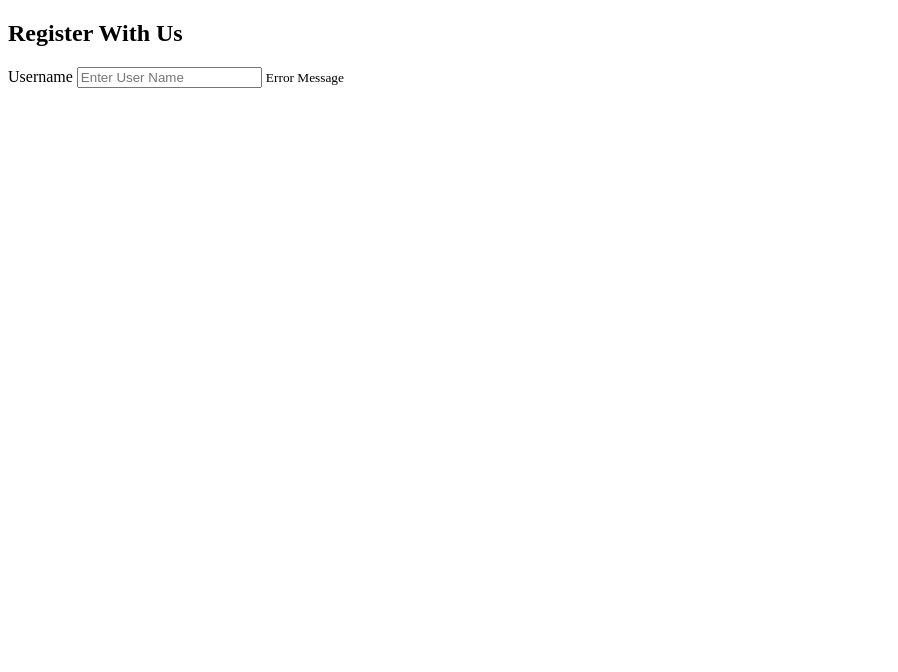
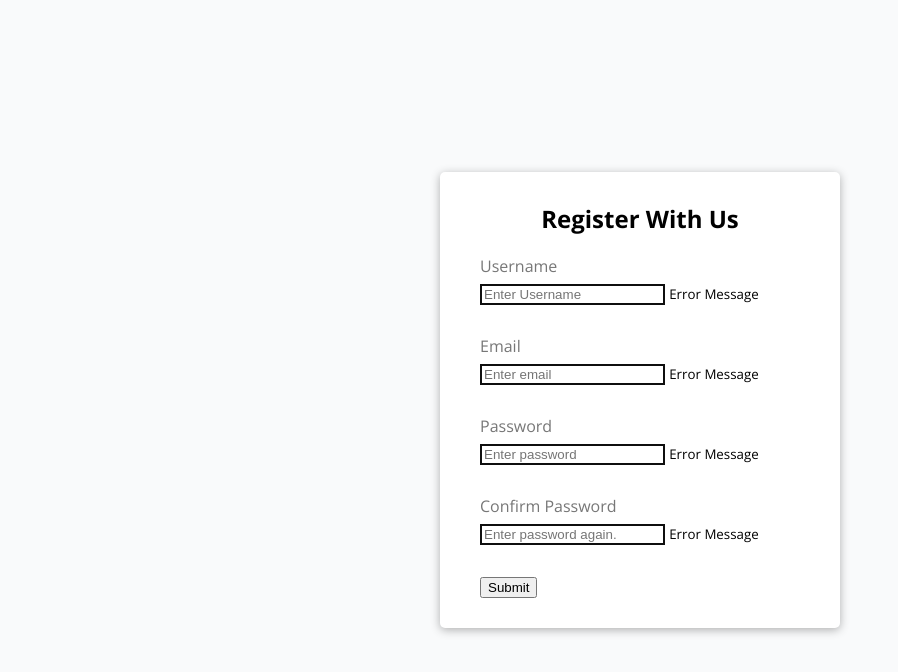
Before and after one commit to jordanoboyle/FormValidator, a plain HTML site: page index.html in a window 1280 px wide. Shown: the whole page, without its empty margins (0-898 px from the left). Drawn offline with nearby package versions, Linux system fonts and the light colour scheme.

Commit message:
import stylesheet head index.html, constructing CSS for form/container, import google font Open Sans

```diff
--- a/index.html
+++ b/index.html
@@ -4,18 +4,37 @@
 <head>
   <meta charset="UTF-8">
   <meta name="viewport" content="width=device-width, initial-scale=1.0">
+  <link rel="stylesheet" href="style.css">
+  <!-- Don't forget to import the link tot he style sheet above when doing raw CSS  -->
   <title>Form Validation</title>
 </head>
 
 <body>
   <div class="container">
-    <form id="form" class="form"></form>
-    <h2>Register With Us</h2>
-    <div class="form-control">
-      <label for="username">Username </label>
-      <input type="text" id="username" placeholder="Enter User Name">
-      <small>Error Message</small>
-    </div>
+    <form id="form" class="form">
+      <h2>Register With Us</h2>
+      <div class="form-control">
+        <label for="username">Username </label>
+        <input type="text" id="username" placeholder="Enter Username">
+        <small>Error Message</small>
+      </div>
+      <div class="form-control">
+        <label for="email">Email </label>
+        <input type="text" id="email" placeholder="Enter email">
+        <small>Error Message</small>
+      </div>
+      <div class="form-control">
+        <label for="password">Password </label>
+        <input type="password" id="password" placeholder="Enter password">
+        <small>Error Message</small>
+      </div>
+      <div class="form-control">
+        <label for="password2">Confirm Password </label>
+        <input type="text" id="password2" placeholder="Enter password again.">
+        <small>Error Message</small>
+      </div>
+      <button type="submit">Submit</button>
+    </form>
   </div>
   <script src="script.js"></script>
 </body>
--- a/style.css
+++ b/style.css
@@ -0,0 +1,54 @@
+@import url('https://fonts.googleapis.com/css2?family=Open+Sans:ital,wght@0,300..800;1,300..800&display=swap');
+
+* {
+  box-sizing: border-box;
+}
+
+/* We don't want any padding to affec the width of the elements.  */
+
+body {
+  background-color: #f9fafb;
+  font-family: 'Open Sans', sans-serif;
+  display: flex;
+  /**/
+  align-items: center;
+  justify-content: center;
+  min-height: 100vh;
+  margin: 0;
+}
+
+/* Form Container CSS */
+.container {
+  background-color: white;
+  border-radius: 5px;
+  box-shadow: 0 2px 10px rgb(0, 0, 0, 0.3);
+  /*This provides a drop shadow to a container*/
+  width: 400px;
+
+}
+
+h2 {
+  text-align: center;
+  margin: 0 0 20px;
+}
+
+.form {
+  padding: 30px 40px;
+}
+
+.form-control {
+  margin-bottom: 10px;
+  padding-bottom: 20px;
+  position: relative;
+}
+
+.form-control label {
+  color: #777;
+  display: block;
+  margin-bottom: 5px;
+}
+
+.form-control input {
+  border: 2px solid #0f0f0f;
+
+}
```
